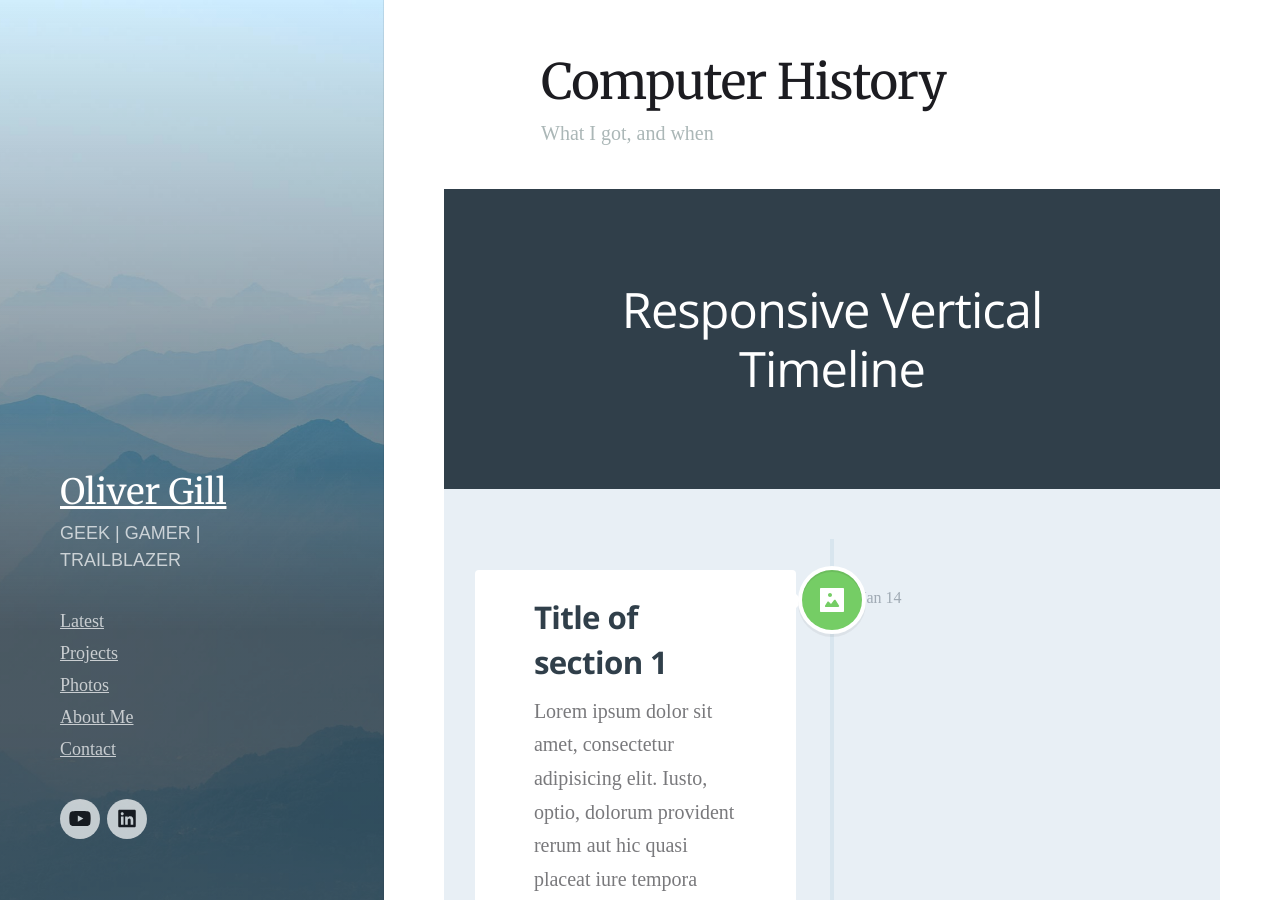
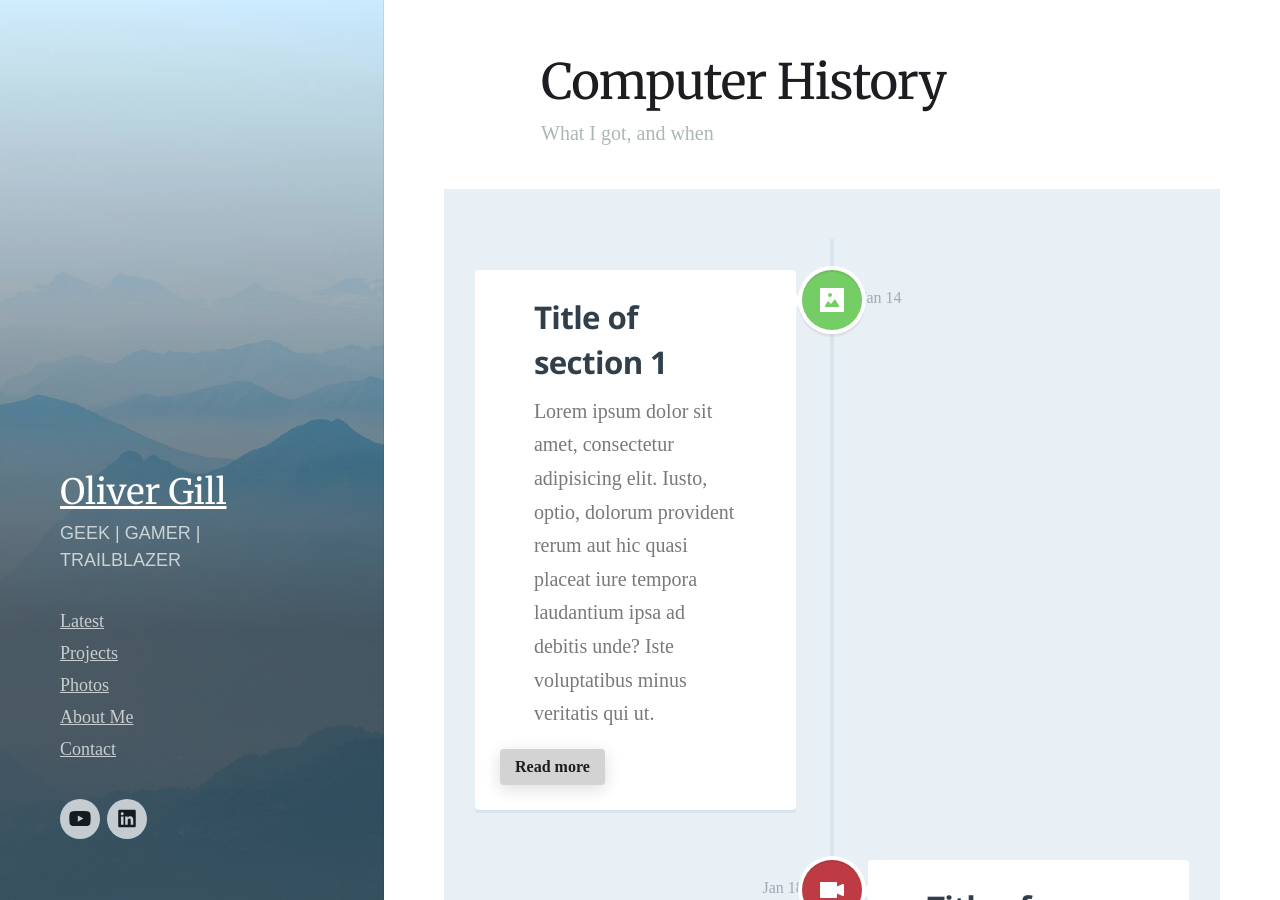
Before and after one commit to olivergillcom/olivergillblog.github.io, a Jekyll site: the page built from _pages/computers.md, in a window 1280 px wide and 900 px high. Built offline with Jekyll 4.4.1, drawn with Linux system fonts in a browser that asks for light colours; nearby versions of some CDN libraries; some web fonts are replaced.

Commit message:
Update computers.md

```diff
--- a/_pages/computers.md
+++ b/_pages/computers.md
@@ -12,11 +12,6 @@ featured_image: /images/demo/demo-portrait.jpg
   <link rel="stylesheet" href="/js/timeline/css/style.css">
 </head>
 <body>
-	<header class="cd-main-header text-center flex flex-column flex-center">
-    <h1>Responsive Vertical Timeline</h1>
-
-  </header>
-
   <section class="cd-timeline js-cd-timeline">
     <div class="container max-width-lg cd-timeline__container">
       <div class="cd-timeline__block">
```
